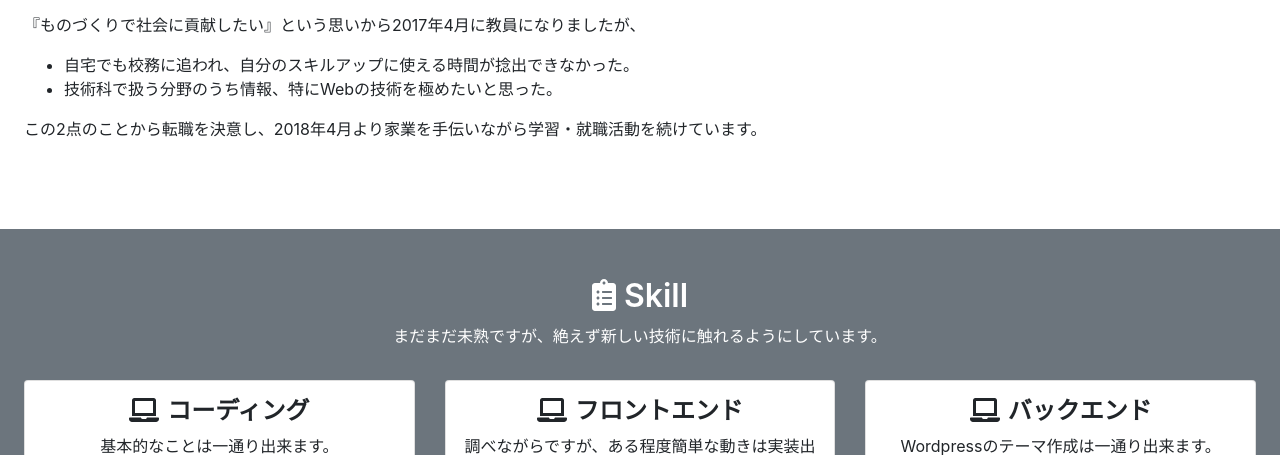
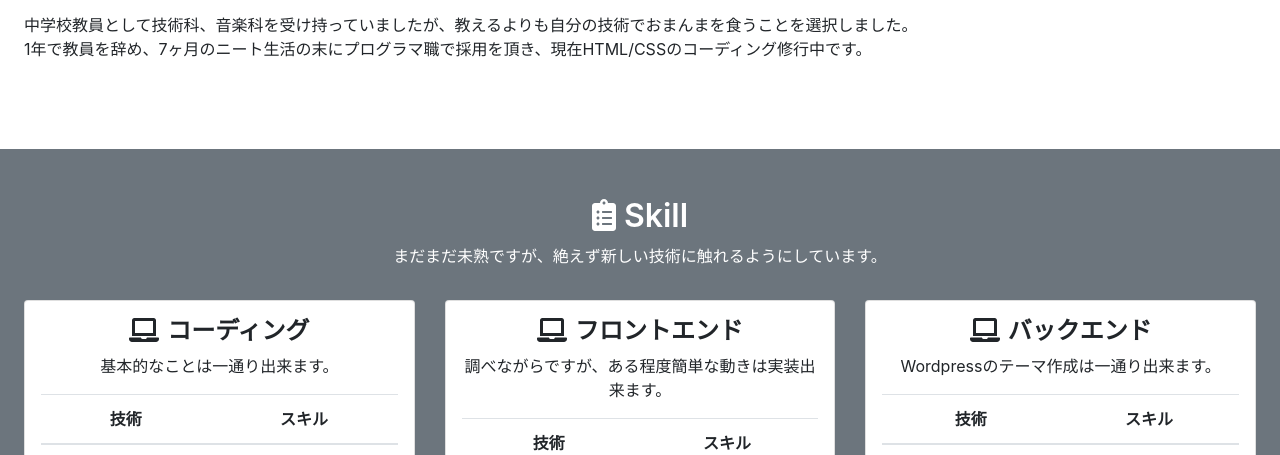
Before and after one commit to oratake/oratake.github.io, a plain HTML site: page index.html in a window 1280 px wide. Shown: the part 645-1100 px from the top of the page. Drawn offline with nearby package versions, Linux system fonts and the light colour scheme.

Commit message:
[update] 就職。文言変更

```diff
--- a/index.html
+++ b/index.html
@@ -175,12 +175,10 @@
 <section class="my-5 p-4">
   <h2 class="text-center"><i class="fas fa-user mr-2"></i>Profile</h2>
   <p>はじめまして、竹中恭介と申します。</p>
-  <p>『ものづくりで社会に貢献したい』という思いから2017年4月に教員になりましたが、</p>
-  <ul>
-    <li>自宅でも校務に追われ、自分のスキルアップに使える時間が捻出できなかった。</li>
-    <li>技術科で扱う分野のうち情報、特にWebの技術を極めたいと思った。</li>
-  </ul>
-  <p>この2点のことから転職を決意し、2018年4月より家業を手伝いながら学習・就職活動を続けています。</p>
+  <p>
+    中学校教員として技術科、音楽科を受け持っていましたが、教えるよりも自分の技術でおまんまを食うことを選択しました。<br>
+    1年で教員を辞め、7ヶ月のニート生活の末にプログラマ職で採用を頂き、現在HTML/CSSのコーディング修行中です。
+  </p>
 </section>
 
 <a id="skill"></a>
```
